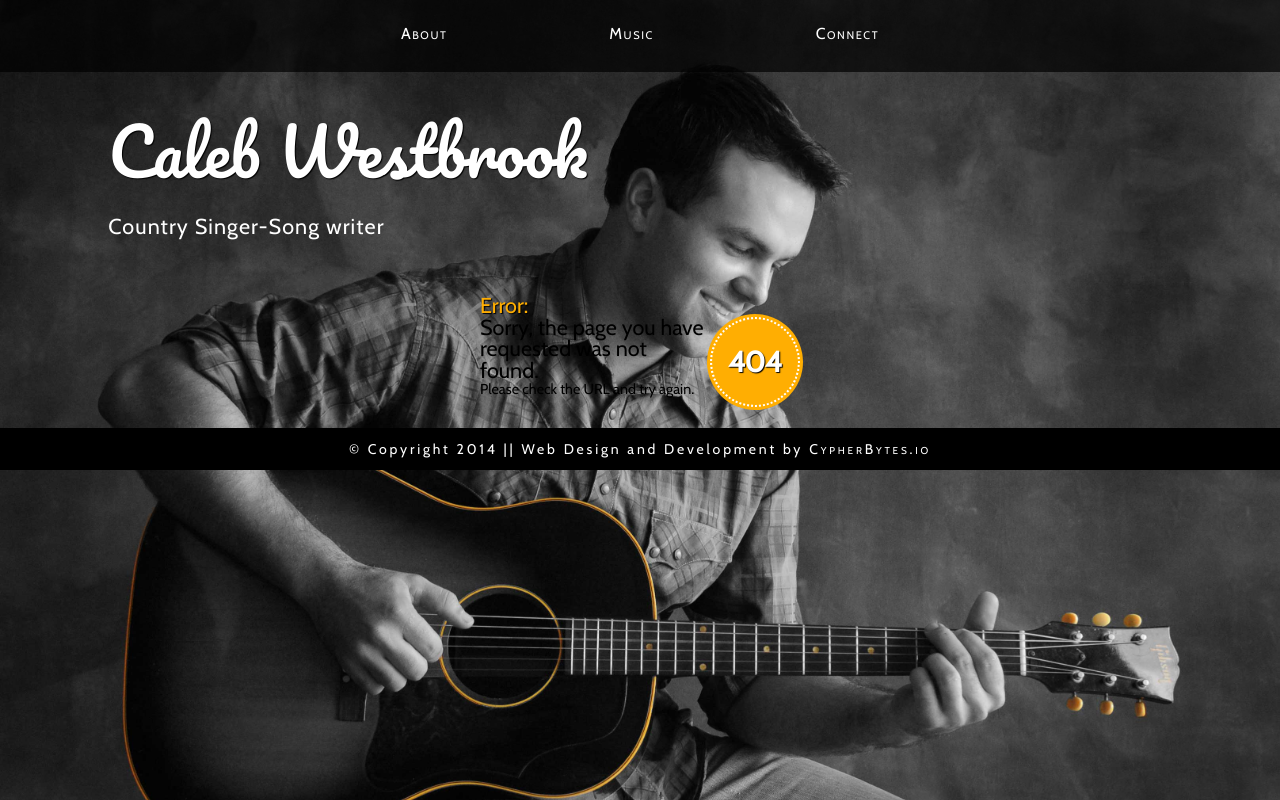
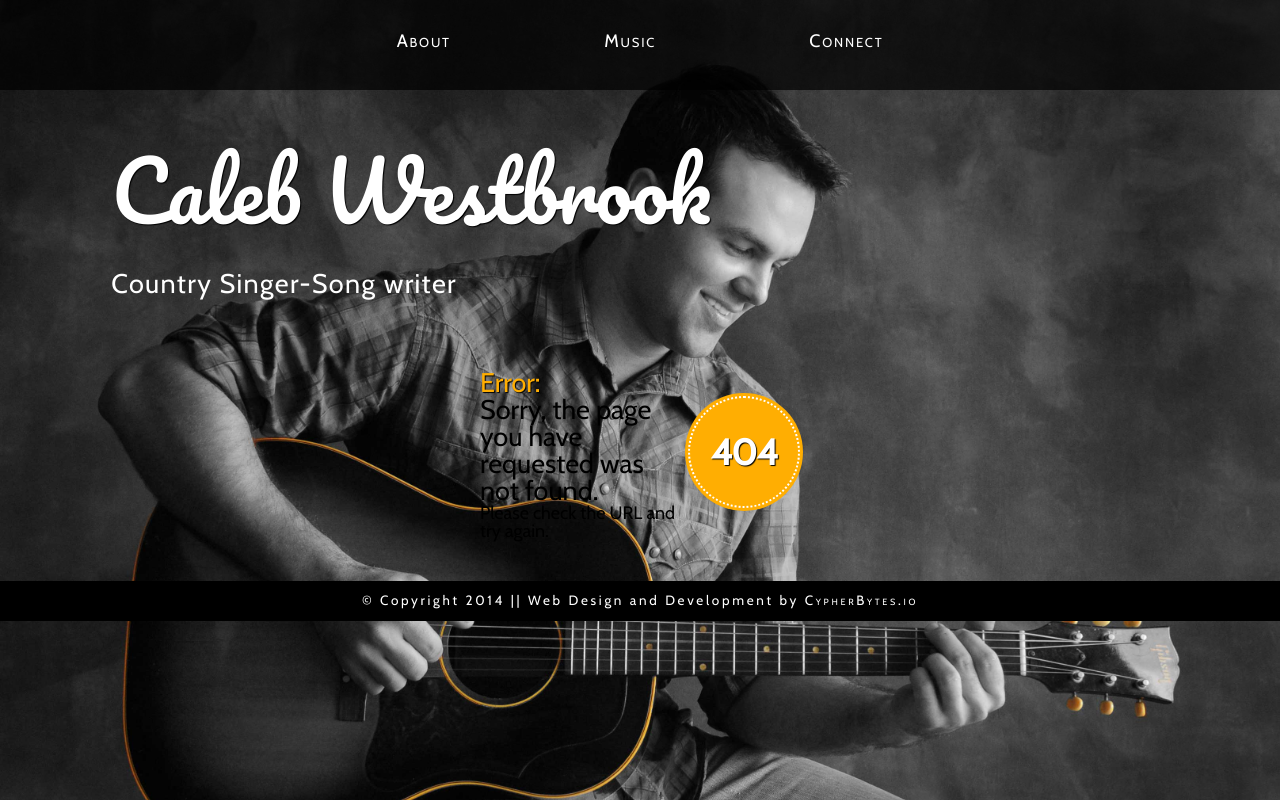
Before and after one commit to TravisAvey/Caleb, a PHP site: page /error/notfound.php in a window 1280 px wide. Run offline with PHP 8.4, Linux system fonts and the light colour scheme; some libraries are stand-ins or nearby versions.

Commit message:
Typography

```diff
--- a/css/style.css
+++ b/css/style.css
@@ -5,6 +5,10 @@ html {
 	height: 100%;
 	background: url("../img/caleb1bw.jpg") no-repeat fixed #000;
 	background-size: contain;
+}
+body {
+	font-size: 1em;
+	font-family: 'Cabin', sans-serif;
 }
 .browser {
 	position: relative;
@@ -18,19 +22,14 @@ html {
 .browser a:visited {
 	color: steelblue;
 }
-body {
-	font-size: 90%;
-	font-family: 'Cabin', sans-serif;
-}
+
 header {
 	padding: 1em;
-	/*background: black;*/
-	/*border-bottom: 3px solid #ffae02;*/
 	margin-top: 5em;
 }
 header h1 {
 	font-family: 'Pacifico', cursive;
-	font-size: 2.50em;
+	font-size: 3em;
 	letter-spacing: 0.05em;
 	text-shadow: 1px 1px 1px #000;
 }
@@ -63,7 +62,7 @@ nav[role="main"] ul li {
 	padding:  0.3rem;
 }
 nav[role="main"] ul li a {
-	font-size: 1.1em;
+	/*font-size: 1.1em;*/
 	letter-spacing: 0.1em;
 	font-variant: small-caps;
 	text-decoration: none;
@@ -111,7 +110,7 @@ section.about {
 	border-bottom: 3px solid #ffae02;
 }
 .bio h3 {
-	font-size: 1.75em;
+	font-size: 2em;
 	font-weight: bold;
 	letter-spacing: 0.5em;
 	font-variant: small-caps;
@@ -125,7 +124,7 @@ section.about {
 
 }
 .bio p {
-	font-size: 1.1em;
+	font-size: 1em;
 	letter-spacing: 0.1em;
 	line-height: 1.3em;
 }
@@ -153,7 +152,7 @@ a.top {
 	position: fixed;
 	bottom: 0.5em;
 	right: 0.65em;
-	font-size: 1.5em;
+	font-size: 1.25em;
 	font-family: Garamond;
 	line-height: 1em;
 	text-decoration: none;
@@ -186,7 +185,8 @@ div.soundcloud iframe {
 	height: 20em;
 }
 h3.music-tag {
-	font-size: 1.7em;
+	font-size: 2em;
+	font-variant: small-caps;
 	color: white;
 	text-shadow: 1px 1px 1px #000;
 	text-align: center;
@@ -221,7 +221,6 @@ h3.music-tag {
 #connect ul li {
 	list-style: none;
 	color: white;
-	font-size: 1.1em;
 	padding-bottom: 1.5em;
 }
 #connect ul li a {
@@ -271,38 +270,25 @@ div.error .circle > h1 {
 }
 
 @media screen and (min-width: 420px) {
-	header h1 {
-		font-size: 2.8em;
-	}
-	header p {
-		font-size: 1.05em;
-	}
-	.bio h3 {
-		font-size: 1.25em;
-	}
-	.bio p {
-		/*font-size: 1em;
-		letter-spacing: 0.02em;*/
-	}
 	footer {
-		font-size: 0.9em;
 		background: black;
 	}
 }
 @media screen and (min-width: 520px) {
 	header h1 {
-		font-size: 3em;
 		letter-spacing: 0.2em;
 	}
 	header p {
 		margin-top: 1em;
 	}
 	footer {
-		font-size: 0.975em;
 		letter-spacing: 0.2em;
 	}
 }
 @media screen and (min-width: 620px) {
+	body {
+		font-size: 1.125em;
+	}
 	header h1,
 	header p {
 		width: 95%;
@@ -311,9 +297,6 @@ div.error .circle > h1 {
 	header p {
 		font-size: 1.2em;
 		margin-top: 1em;
-	}
-	.bio h3 {
-		font-size: 1.5em;
 	}
 	.bio h3,
 	.bio p {
@@ -351,12 +334,6 @@ div.error .circle > h1 {
 	}
 	header p {
 		font-size: 1.5em;
-	}
-	article.bio h3 {
-		font-size: 2em;
-	}
-	article.bio p {
-		font-size: 1.125em;
 	}
 	div.video {
 		width: 85%;
--- a/index.php
+++ b/index.php
@@ -9,7 +9,6 @@ include 'inc/header.php';
 		<figcaption>Caleb Westbrook Playing Guitar at Such and Such Place</figcaption>
 	</figure>
 </section> -->
-
 <section class="about" id="bio">
 	<article class="bio">
 		<h3>Biography</h3>
```
